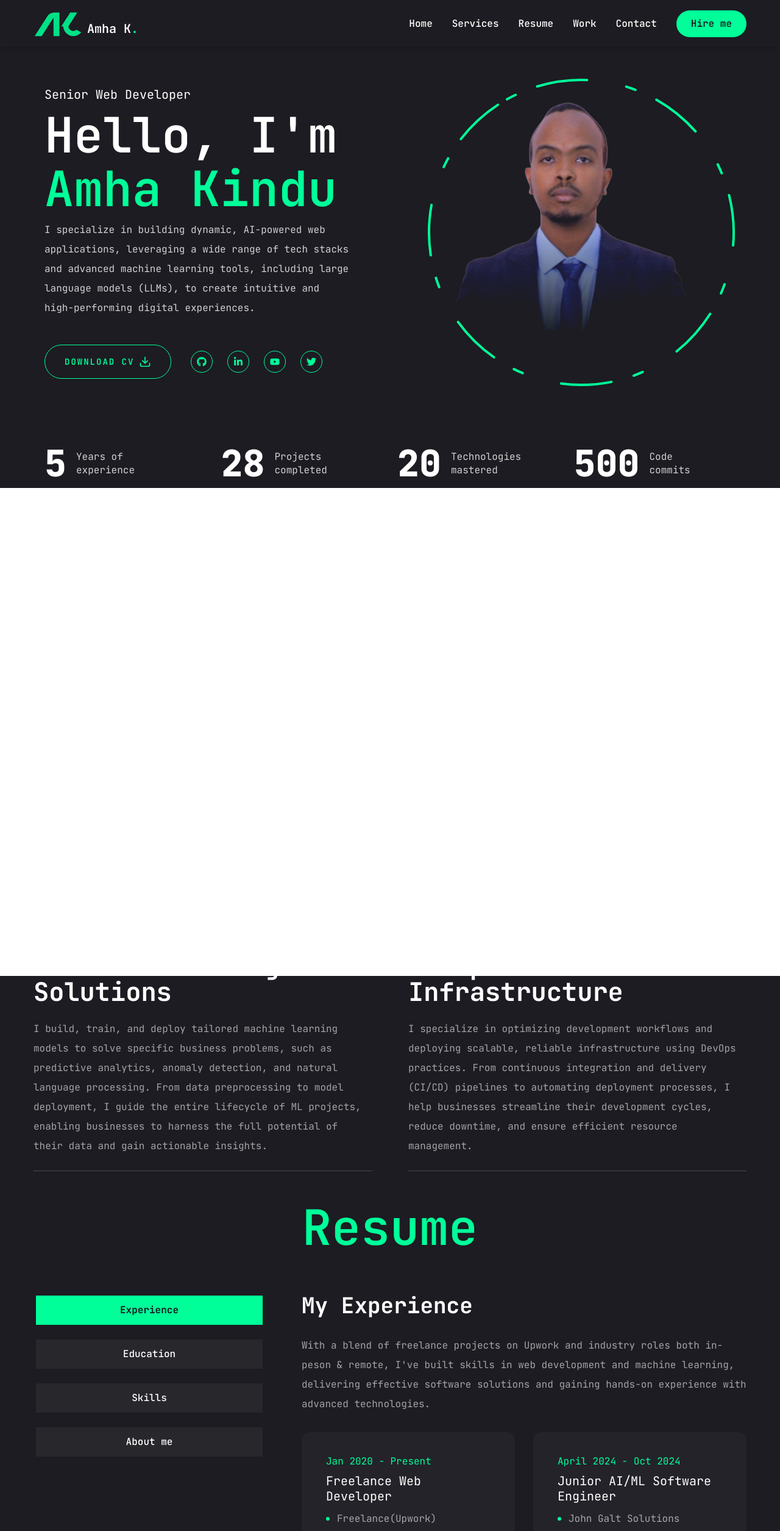
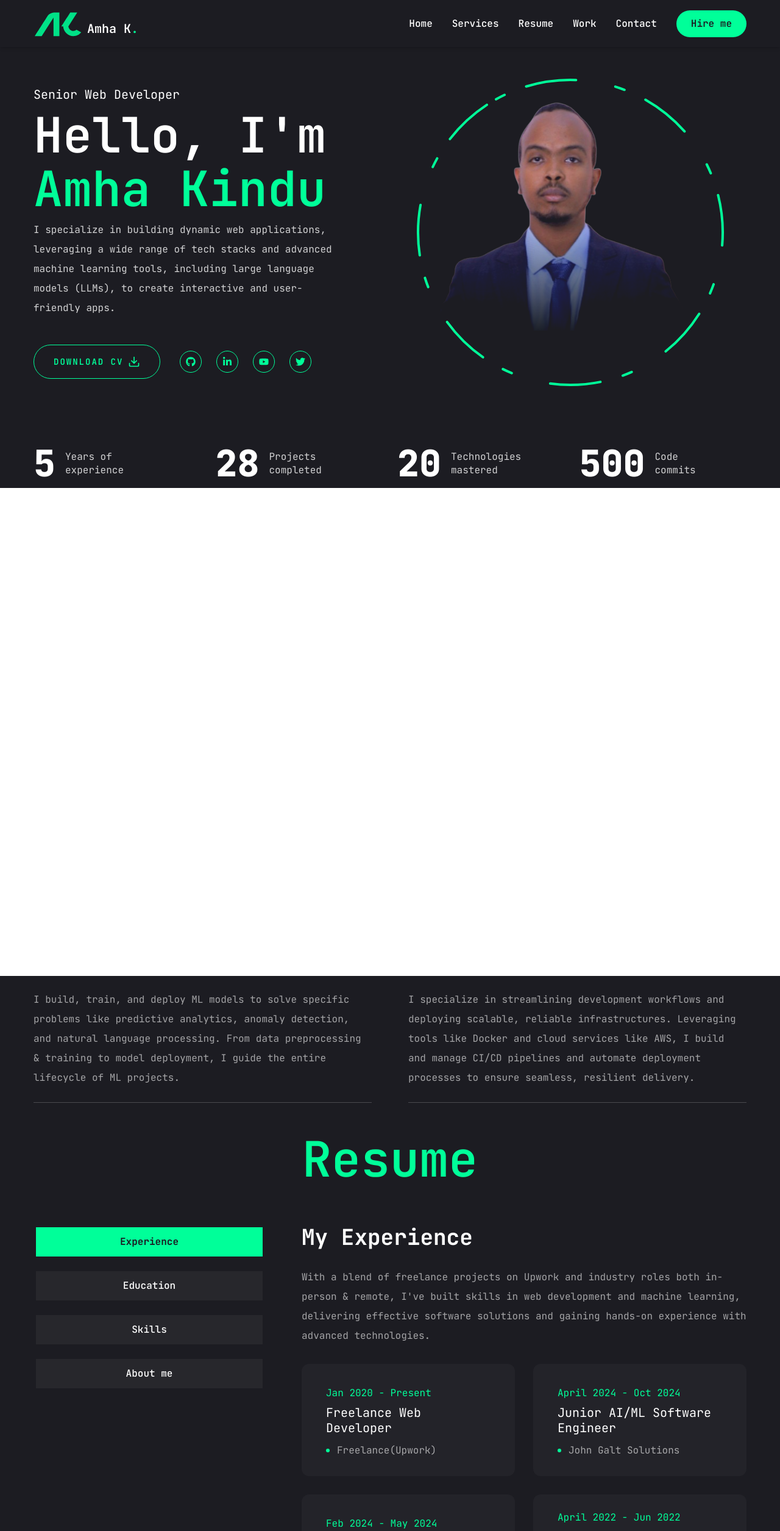
Before and after one commit to amha-kindu/portfolio, a Next.js app: page / in a window 1280 px wide. Shown: the top 2510 px of the page at 61% size. Built offline with nearby package versions, Linux system fonts and the light colour scheme.

Commit message:
minor modifications

```diff
--- a/app/layout.jsx
+++ b/app/layout.jsx
@@ -1,6 +1,5 @@
 import "./globals.css";
 import Header from "@/components/Header";
-import PageTransition from "@/components/PageTransition";
 import StairTransition from "@/components/StairTransition";
 import { JetBrains_Mono } from "next/font/google";
 
--- a/components/PageTransition.jsx
+++ /dev/null
@@ -1,25 +0,0 @@
-"use client";
-
-import { AnimatePresence, motion } from "framer-motion";
-import { usePathname } from "next/navigation";
-
-const PageTransition = ({ children }) => {
-    const pathname = usePathname();
-    return (
-        <AnimatePresence>
-            <div key={pathname}>
-                <motion.div
-                    initial={{ opacity: 1 }}
-                    animate={{
-                        opacity: 0,
-                        transition: { delay: 1, duration: 0.4, ease: "easeInOut" }
-                    }}
-                    className="h-screen w-screen fixed bg-primary top-0 pointer-events-none"
-                />
-                {children}
-            </div>
-        </AnimatePresence>
-    );
-}
-
-export default PageTransition
--- a/components/StairTransition.jsx
+++ b/components/StairTransition.jsx
@@ -10,7 +10,7 @@ const StairTransition = () => {
     <>
         <AnimatePresence mode="wait">
             <div key={pathname}>
-                <div className='h-screen w-screen fixed top-0 left-0 right-0 pointer-events-none z-40 flex'>
+                <div className='h-screen w-screen fixed top-0 left-0 right-0 pointer-events-none z-50 flex'>
                     <Stairs/>
                 </div>
                 <motion.div
--- a/components/sections/HeroSection.jsx
+++ b/components/sections/HeroSection.jsx
@@ -6,7 +6,7 @@ import { FiDownload } from "react-icons/fi"
 
 const HeroSection = () => {
     return (
-        <section id="hero-section" className="h-full mt-24 mb-8">
+        <section id="hero-section" className="h-full w-full mt-24 mb-8">
             <div className="container mx-auto">
                 <div className="flex flex-col gap-2 xl:gap-32 xl:flex-row  items-center sm:justify-start justify-between xl:pt-8 xl:pb-24">
                     {/* text */}
@@ -14,7 +14,7 @@ const HeroSection = () => {
                         <span className="text-xl">Senior Web Developer</span>
                         <h1 className="h1">Hello, I'm <br /><span className="text-accent">Amha Kindu</span></h1>
                         <p className="max-w-[500px] mb-9 text-white/80">
-                            I specialize in building dynamic, AI-powered web applications, leveraging a wide range of tech stacks and advanced machine learning tools, including large language models (LLMs), to create intuitive and high-performing digital experiences.
+                            I specialize in building dynamic web applications, leveraging a wide range of tech stacks and advanced machine learning tools, including large language models (LLMs), to create interactive and user-friendly apps.
                         </p>
                         {/* button and socials */}
                         <div className="flex flex-col xl:flex-row items-center gap-8">
--- a/components/sections/Resume.jsx
+++ b/components/sections/Resume.jsx
@@ -8,7 +8,7 @@ import TechStack from "@/components/TechStack";
 
 const about = {
     title: "About me",
-    description: "I'm a web developer with a strong background in Python, full-stack development, and machine learning, with a strong focus on large language models (LLMs) and AI-powered solutions. With over five years of hands-on experience, I’m passionate about building high-performance, scalable applications and using AI to solve complex problems. I enjoy crafting seamless digital experiences and developing intelligent, data-driven solutions powered by machine learning. I also bring a focus on DevOps practices, optimizing workflows, and maintaining secure, efficient infrastructure to support the growth and scalability of every project I work on.",
+    description: "I'm a web developer with a strong background in Python, full-stack development, and machine learning, with a strong focus on large language models (LLMs) and AI-powered solutions. With over five years of hands-on experience, I’m passionate about building high-performance, scalable web applications and using AI/ML technologies to solve real-world problems.",
     info: [
         { name: "Name", value: "Amha Kindu" },
         { name: "Phone", value: "(+251)978259900" },
@@ -23,7 +23,7 @@ const about = {
 const experience = {
     icon: '/assets/resume/badge.svg',
     title: "My Experience",
-    description: "With a blend of freelance projects on Upwork and industry roles both in-peson & remote, I've built skills in web development and machine learning, delivering effective software solutions and gaining hands-on experience with advanced technologies.",
+    description: "With a blend of freelance projects on Upwork and industry roles both in-person & remote, I've built skills in web development and machine learning, delivering effective software solutions and gaining hands-on experience with advanced technologies.",
     items: [
         { company: "Freelance(Upwork)", position: "Freelance Web Developer", duration: "Jan 2020 - Present" },
         { company: "John Galt Solutions", position: "Junior AI/ML Software Engineer", duration: "April 2024 - Oct 2024" },
@@ -127,7 +127,7 @@ const Resume = () => {
                     </TabsList>
                     <div className="min-h-[70vh] w-full">
                         {/* experience */}
-                        <TabsContent value="experience" className="w-full min-h-[650px]">
+                        <TabsContent value="experience" className="w-full">
                             <div className="flex flex-col gap-[30px] text-center xl:text-left">
                                 <h3 className="text-4xl font-bold">{experience.title}</h3>
                                 <p className="max-w-[800px] text-white/60 mx-auto xl:mx-0">{experience.description}</p>
@@ -158,7 +158,7 @@ const Resume = () => {
                         </TabsContent>
 
                         {/* education */}
-                        <TabsContent value="education" className="w-full min-h-[650px]">
+                        <TabsContent value="education" className="w-full">
                             <div className="flex flex-col gap-[30px] text-center xl:text-left">
                                 <h3 className="text-4xl font-bold">{education.title}</h3>
                                 <p className="w-full max-w-[900px] text-white/60 mx-auto xl:mx-0">{education.description}</p>
@@ -189,7 +189,7 @@ const Resume = () => {
                         </TabsContent>
 
                         {/* skills */}
-                        <TabsContent value="skills" className="w-full min-h-[650px]">
+                        <TabsContent value="skills" className="w-full">
                             <div className="flex flex-col gap-[30px]">
                                 <div className="flex flex-col gap-[30px] text-center xl:text-left">
                                     <h3 className="text-4xl font-bold">{skills.title}</h3>
@@ -207,7 +207,7 @@ const Resume = () => {
                         </TabsContent>
 
                         {/* about */}
-                        <TabsContent value="about" className="w-full text-center xl:text-left min-h-[650px]">
+                        <TabsContent value="about" className="w-full text-center xl:text-left">
                             <div className="flex flex-col gap-[30px]">
                                 <h3 className="text-4xl font-bold">{about.title}</h3>
                                 <p className=" text-white/60 mx-auto xl:mx-0">
--- a/components/sections/Services.jsx
+++ b/components/sections/Services.jsx
@@ -8,25 +8,25 @@ const services = [
     {
         num: '01',
         title: "Full-Stack Web Development",
-        description: "I specialize in developing end-to-end, high-performance web applications using modern techstacks. I focus on creating scalable, maintainable code that enhances user experience and meets business goals. My approach ensures applications are optimized for performance, security, and responsiveness across all devices.",
+        description: "I specialize in developing end-to-end, high-performance web applications using modern techstacks. I focus on creating scalable, maintainable code that enhances user experience and meets business goals.",
         href: ""
     },
     {
         num: '02',
         title: "AI-Powered Applications",
-        description: "I design and implement AI-driven applications that leverage machine learning and large language models (LLMs) to solve complex problems. From building recommendation engines to chatbots, I integrate AI into products that improve user engagement, automate decision-making, and provide data-driven insights.",
+        description: "I build AI-driven web applications using machine learning and LLMs to boost user engagement, automate workflows, and deliver data-driven insights through features like recommendation engines and chatbots.",
         href: ""
     },
     {
         num: '03',
         title: "Machine Learning Solutions",
-        description: "I build, train, and deploy tailored machine learning models to solve specific business problems, such as predictive analytics, anomaly detection, and natural language processing. From data preprocessing to model deployment, I guide the entire lifecycle of ML projects, enabling businesses to harness the full potential of their data and gain actionable insights.",
+        description: "I build, train, and deploy ML models to solve specific problems like predictive analytics, anomaly detection, and natural language processing. From data preprocessing & training to model deployment, I guide the entire lifecycle of ML projects.",
         href: ""
     },
     {
         num: '04',
         title: "DevOps & Cloud Infrastructure",
-        description: "I specialize in optimizing development workflows and deploying scalable, reliable infrastructure using DevOps practices. From continuous integration and delivery (CI/CD) pipelines to automating deployment processes, I help businesses streamline their development cycles, reduce downtime, and ensure efficient resource management.",
+        description: "I specialize in streamlining development workflows and deploying scalable, reliable infrastructures. Leveraging tools like Docker and cloud services like AWS, I build and manage CI/CD pipelines and automate deployment processes to ensure seamless, resilient delivery.",
         href: ""
     }
 ]
@@ -37,7 +37,7 @@ const Services = () => {
     return (
         <section id="services" className="min-h-[80vh] flex flex-col justify-center py-12 xl:py-8">
             <div className="container mx-auto">
-                <h1 className="h1 w-full text-center mb-8 text-accent">Services</h1>
+                <h1 className="h1 w-full text-center mb-12 text-accent">Services</h1>
                 <motion.div
                     initial={{ opacity: 0 }}
                     animate={{
```
